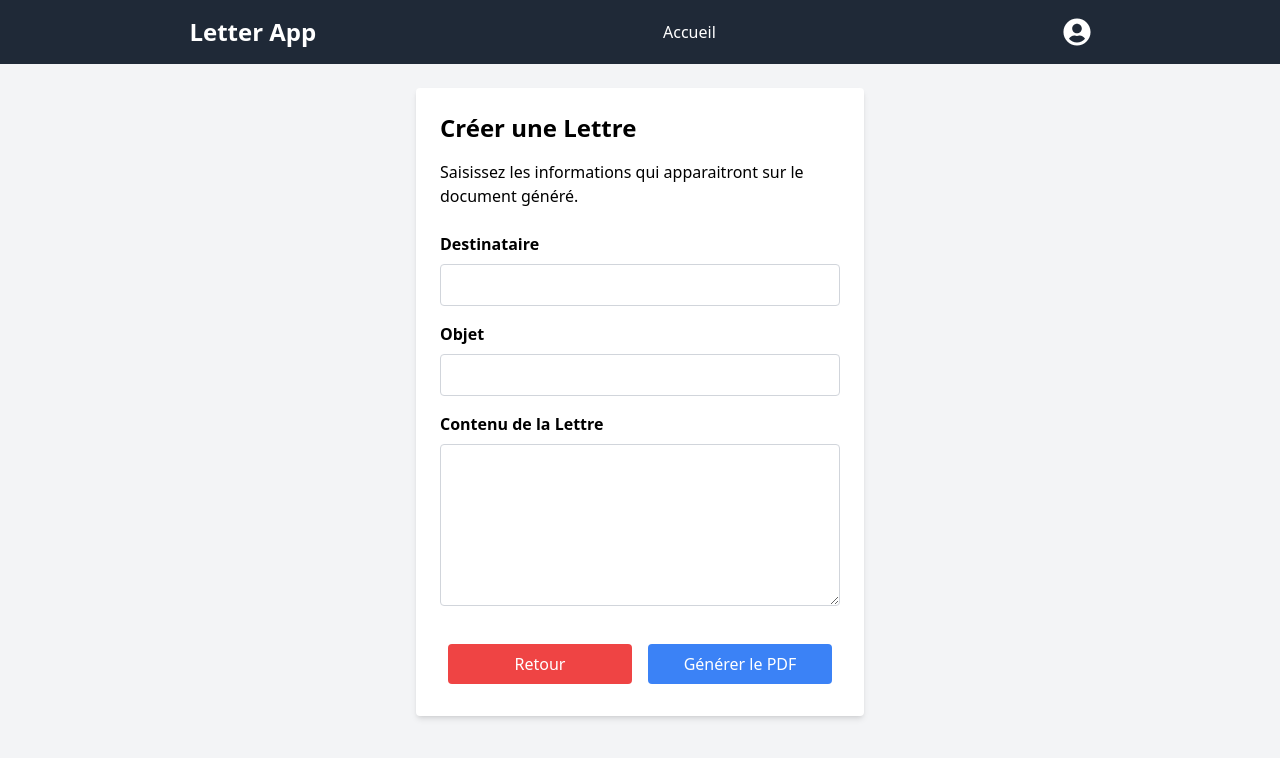
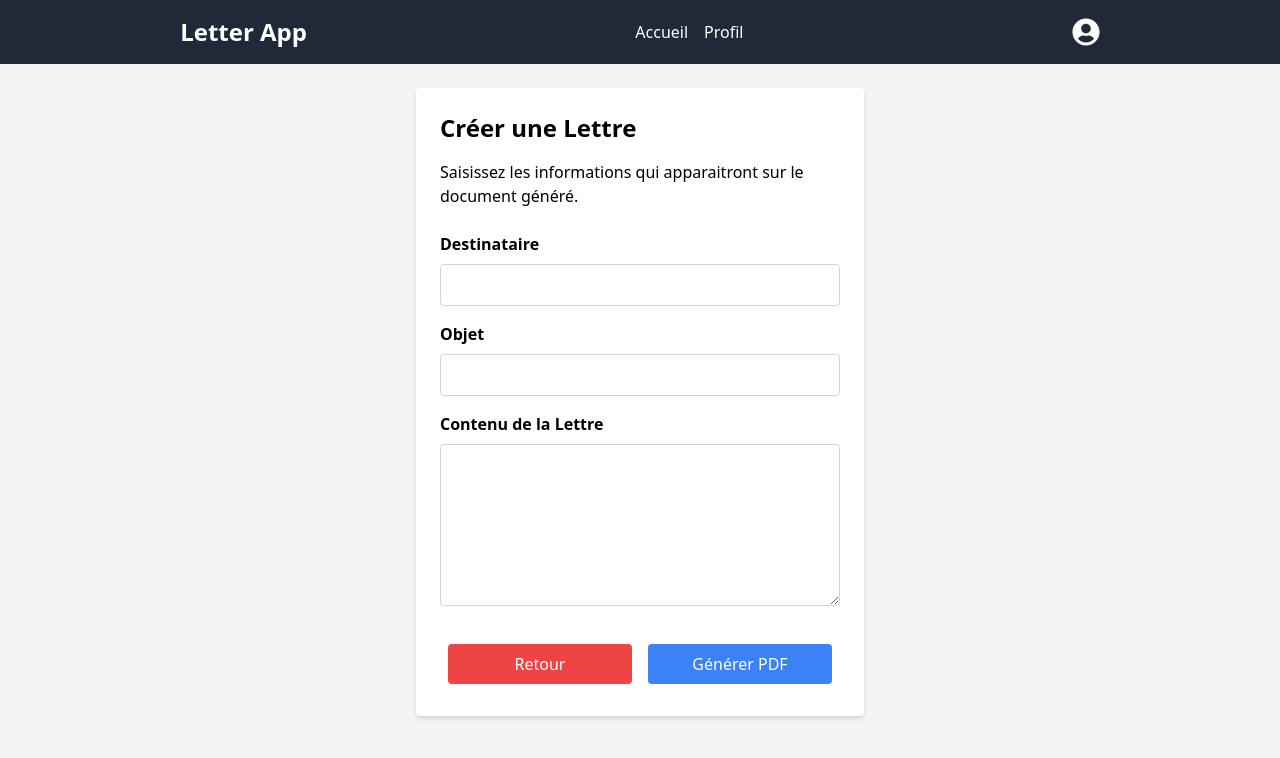
Before and after one commit to AntoineWtz/letter-generator, a React (Create React App) app: page /letter-generator/create-letter in a window 1280 px wide. Shown: the top 758 px of the page. Built offline with nearby package versions, Linux system fonts and the light colour scheme.

Commit message:
some user infos

```diff
--- a/src/components/Form.tsx
+++ b/src/components/Form.tsx
@@ -56,7 +56,7 @@ const Form: React.FC = () => {
                 </Link>
 
                 <button onClick={handleGeneratePDF} className="bg-blue-500 text-white p-2 rounded w-48 hover:bg-blue-600 text-center m-2">
-                    Générer le PDF
+                    Générer PDF
                 </button>
             </div>
         </div>
--- a/src/components/Header.tsx
+++ b/src/components/Header.tsx
@@ -14,6 +14,7 @@ const Header: React.FC = () => {
             {/* Barre de navigation */}
             <nav className="flex space-x-4">
                 <Link to="/" className="hover:text-gray-200">Accueil</Link>
+                <Link to="/profile">Profil</Link>
                 {/* <Link to="/about" className="hover:text-gray-200">À propos</Link>
                 <Link to="/features" className="hover:text-gray-200">Fonctionnalités</Link> */}
             </nav>
--- a/src/pages/HomePage.tsx
+++ b/src/pages/HomePage.tsx
@@ -4,8 +4,8 @@ import { Link } from 'react-router-dom';
 const HomePage: React.FC = () => {
     return (
         <div className="text-center">
-            <h1 className="text-3xl font-bold mb-8">Bienvenue sur votre générateur de lettres</h1>
-            <p className="text-xl font-thin mb-8">Créer simplement et rapidement toutes vos lettres.</p>
+            <h2 className="text-4xl font-bold mb-8">Bienvenue sur votre générateur de lettres</h2>
+            <p className="text-xl font-thin mb-8">Ajoutez vos informations dans votre espace pour créer simplement et rapidement toutes vos lettres.</p>
             <Link to="/create-letter" className="bg-gray-800 text-xl font-bold text-white px-6 py-3 rounded-xl hover:bg-gray-700">
                 Créer une lettre
             </Link>
```
